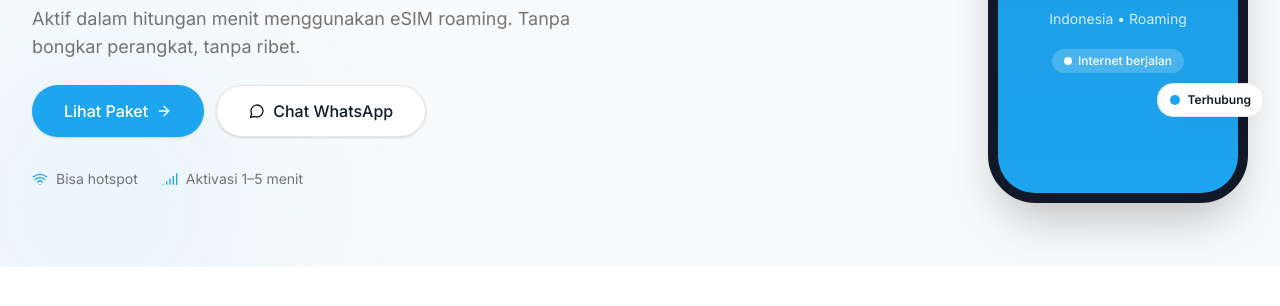
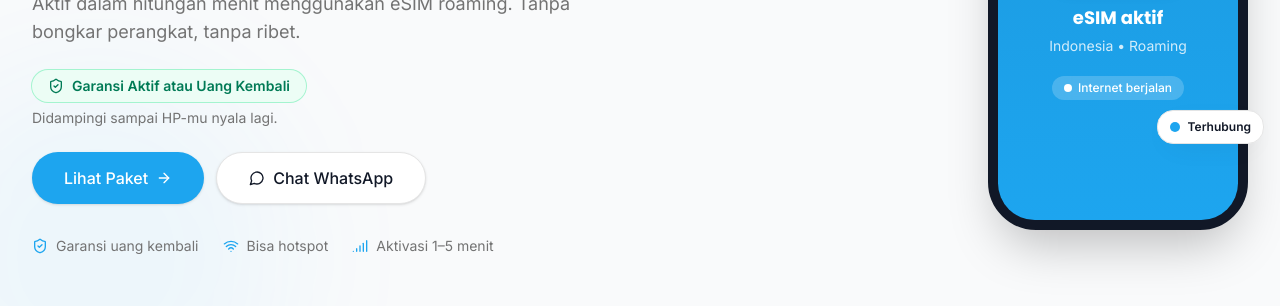
Before and after one commit to mainanakun04-beep/esimku-id, a Next.js app: page / in a window 1280 px wide. Shown: the part 477-783 px from the top of the page. Built offline with nearby package versions, Linux system fonts and the light colour scheme; no server answers.

Commit message:
Hero: badge garansi

```diff
--- a/src/components/sections/hero.tsx
+++ b/src/components/sections/hero.tsx
@@ -2,7 +2,13 @@
 
 import Link from "next/link";
 import { motion } from "framer-motion";
-import { ArrowRight, MessageCircle, Signal, Wifi } from "lucide-react";
+import {
+  ArrowRight,
+  MessageCircle,
+  ShieldCheck,
+  Signal,
+  Wifi,
+} from "lucide-react";
 import { Button } from "@/components/ui/button";
 import { generalWhatsAppLink } from "@/lib/whatsapp";
 import { PhoneMockup } from "@/components/sections/phone-mockup";
@@ -47,6 +53,17 @@ export function Hero() {
             perangkat, tanpa ribet.
           </p>
 
+          {/* Badge Garansi */}
+          <div className="flex flex-col items-start gap-1.5">
+            <span className="inline-flex items-center gap-2 rounded-full bg-emerald-50 px-4 py-1.5 text-sm font-semibold text-emerald-700 ring-1 ring-emerald-200">
+              <ShieldCheck className="size-4" />
+              Garansi Aktif atau Uang Kembali
+            </span>
+            <span className="text-sm text-neutral-500">
+              Didampingi sampai HP-mu nyala lagi.
+            </span>
+          </div>
+
           <div className="flex flex-col gap-3 sm:flex-row">
             <Button asChild size="lg">
               <Link href="#paket">
@@ -62,7 +79,11 @@ export function Hero() {
             </Button>
           </div>
 
-          <div className="flex items-center gap-6 pt-2 text-sm text-neutral-500">
+          <div className="flex flex-wrap items-center gap-x-6 gap-y-2 pt-2 text-sm text-neutral-500">
+            <span className="inline-flex items-center gap-2">
+              <ShieldCheck className="size-4 text-primary" />
+              Garansi uang kembali
+            </span>
             <span className="inline-flex items-center gap-2">
               <Wifi className="size-4 text-primary" />
               Bisa hotspot
```
